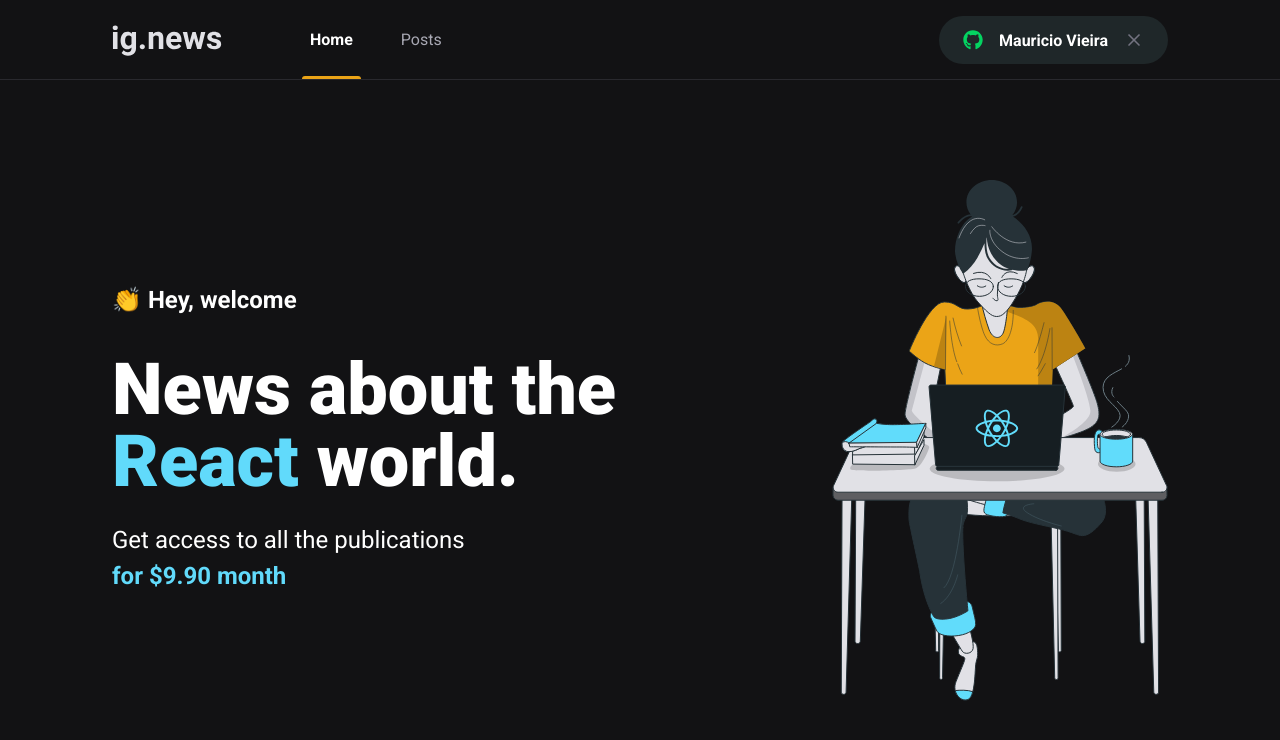
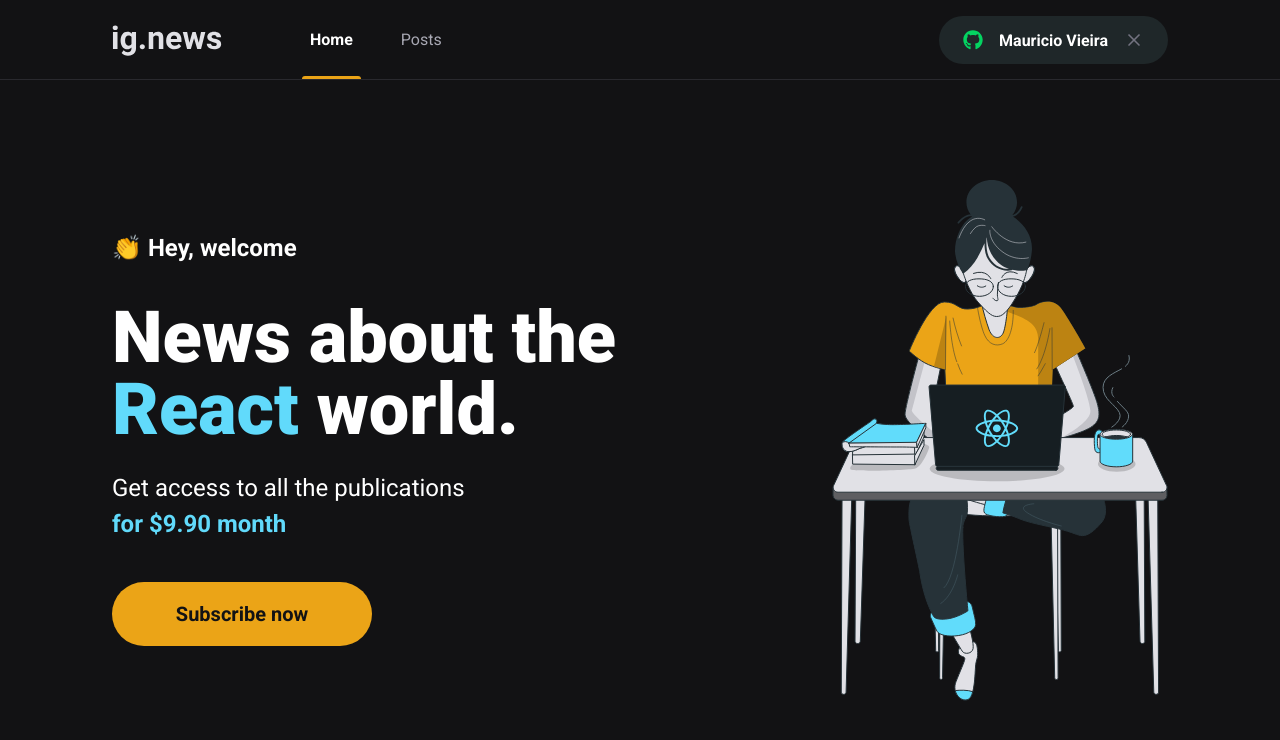
Before and after one commit to mauvieira/ignews, a Next.js app: page / in a window 1280 px wide. Shown: the top 740 px of the page. Built offline with nearby package versions, Linux system fonts and the light colour scheme.

Commit message:
:lipstick: finished subscribebutton
finished subscribebutton

```diff
--- /dev/null
+++ b/src/components/SubscribeButton/index.tsx
@@ -0,0 +1,9 @@
+import styles from './styles.module.scss';
+
+export function SubscribeButton() {
+  return (
+    <button type="button" className={styles.container}>
+      Subscribe now
+    </button>
+  )
+}
--- /dev/null
+++ b/src/components/SubscribeButton/styles.module.scss
@@ -0,0 +1,22 @@
+.container {
+  height: 4rem;
+  width: 260px;
+  border: 0;
+  border-radius: 2rem;
+
+  background: var(--yellow-500);
+  color: var(--gray-900);
+
+  font-size: 1.25rem;
+  font-weight: bold;
+
+  display: flex;
+  align-items: center;
+  justify-content: center;
+
+  transition: filter .2s;
+
+  &:hover {
+    filter: brightness(0.8);
+  }
+}
--- a/src/pages/home.module.scss
+++ b/src/pages/home.module.scss
@@ -38,4 +38,8 @@
       font-weight: bold;
     }
   }
+
+  button {
+    margin-top: 2.5rem;
+  }
 }
--- a/src/pages/index.tsx
+++ b/src/pages/index.tsx
@@ -1,5 +1,6 @@
 import Head from 'next/head';
 import styles from './home.module.scss';
+import { SubscribeButton } from '../components/SubscribeButton';
 
 export default function Home() {
   return (
@@ -16,6 +17,7 @@ export default function Home() {
             Get access to all the publications <br />
             <span>for $9.90 month</span>
           </p>
+          <SubscribeButton />
         </section>
         <img src="/images/avatar.svg" alt="Girl coding" />
       </main>
```
